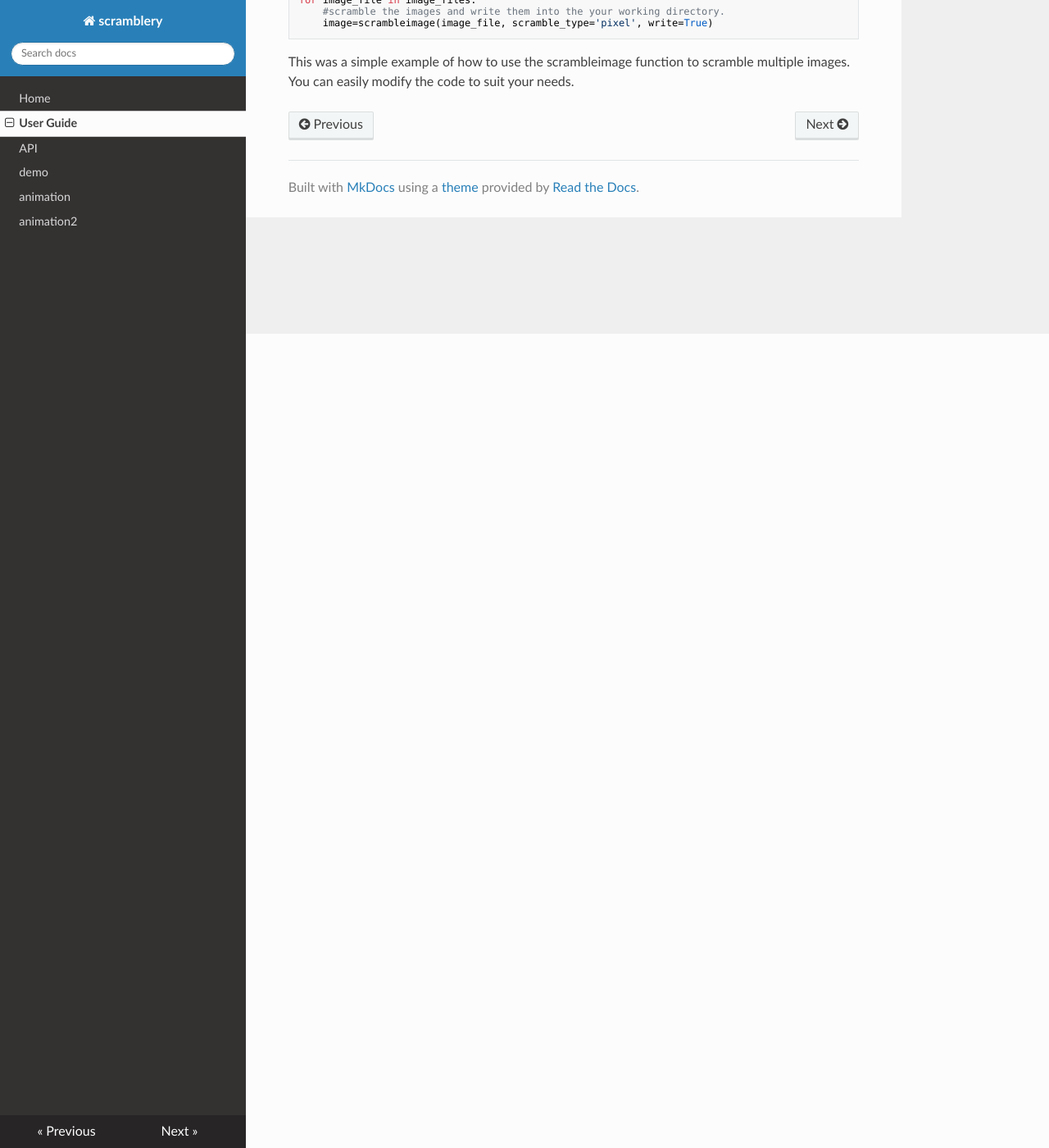
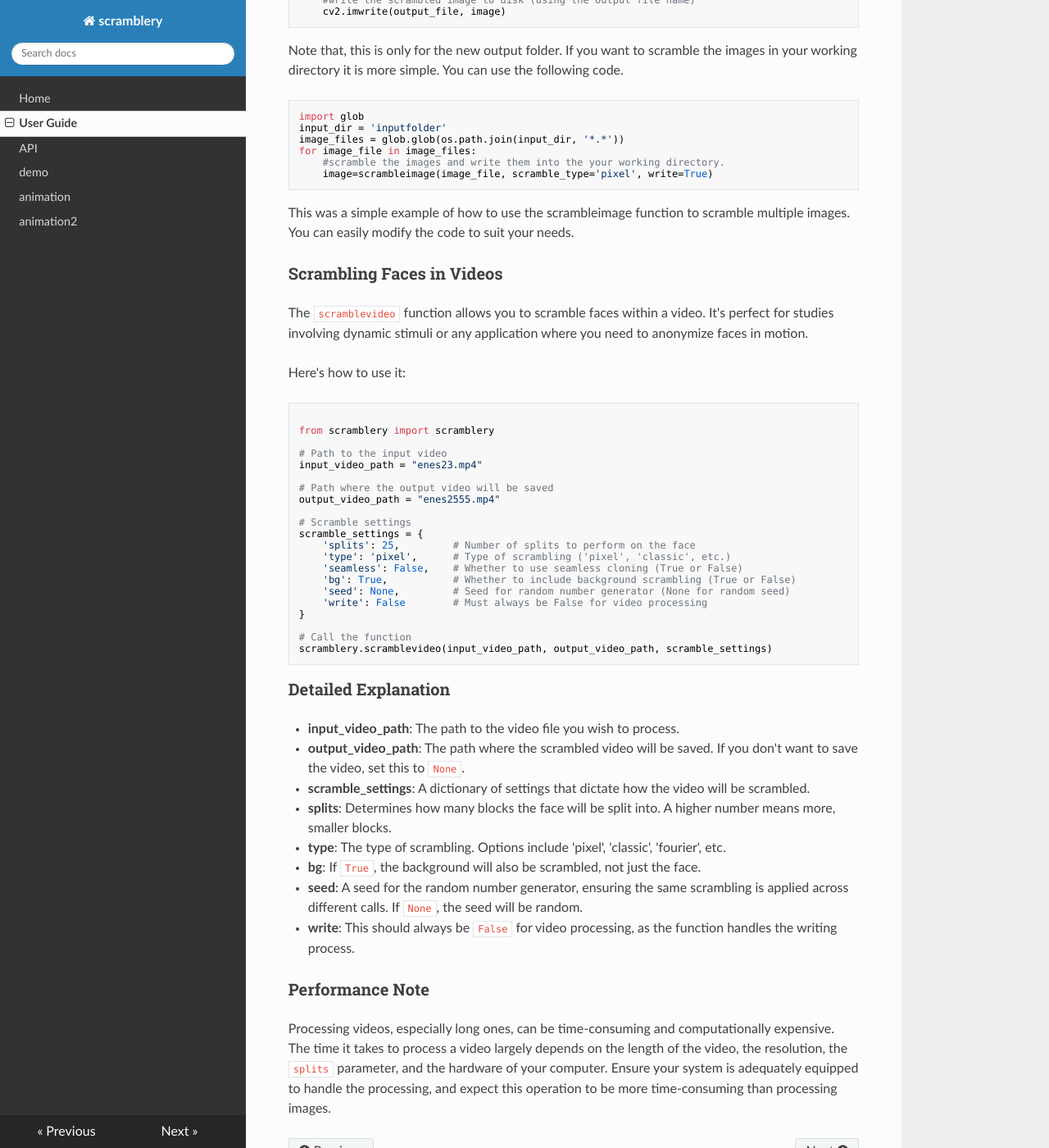
Before and after one commit to altunenes/scramblery, an MkDocs documentation site: the page built from docs/userguide.md, in a window 1280 px wide and 1400 px high, scrolled down 993 px. Shown: the whole window at 82% size. Built offline with MkDocs 1.6.1, drawn with Linux system fonts in a browser that asks for light colours; nearby versions of some CDN libraries; some of the changed text lies outside the part shown.

````diff
--- a/docs/userguide.md
+++ b/docs/userguide.md
@@ -1,21 +1,30 @@
 #### Installation
 - The package can be found in pypi. To install the package, run the following command in the terminal:
 - `pip install scramblery`
+
+### Dependencies
+To use the `scramblery` package, the following Python packages need to be installed. You can install them using `pip`:
+
+```sh
+pip install mediapipe
+pip install opencv-python
+pip install numpy
+```
+
 #### Usage
 - import the package:
 - `from scramblery import scramblery`
 - The package has 3 functions to use. Use the functions in the following manner:
 - `scramblery.scrambleimage("Lena.png",8,8)`
 - `scramblery.scrambleface("Lena.png",8)`
--  scramblery.scramblevideo("Lena.png",8,8)
--
+
 Sometimes there may be some errors related to the size of the image when splitting into squares. Therefore, you may need to edit the number you will reserve. I will fix this issue in future releases.
 
 
 
 If you want to scramble multiple images you can use following code for best results. This will make sure that the same blocks are scrambled in all images.
 
-```
+```python
 import glob
 #input folder containing the images to be scrambled (in this case, the folder is called 'inputfolder' in my working directory)
 input_dir = 'inputfolder'
@@ -45,3 +54,49 @@ for image_file in image_files:
 ```
 
 This was a simple example of how to use the scrambleimage function to scramble multiple images. You can easily modify the code to suit your needs.
+
+
+### Scrambling Faces in Videos
+
+
+The `scramblevideo` function allows you to scramble faces within a video. It's perfect for studies involving dynamic stimuli or any application where you need to anonymize faces in motion.
+
+Here's how to use it:
+
+```python
+
+from scramblery import scramblery
+
+# Path to the input video
+input_video_path = "enes23.mp4"
+
+# Path where the output video will be saved
+output_video_path = "enes2555.mp4"
+
+# Scramble settings
+scramble_settings = {
+    'splits': 25,         # Number of splits to perform on the face
+    'type': 'pixel',      # Type of scrambling ('pixel', 'classic', etc.)
+    'seamless': False,    # Whether to use seamless cloning (True or False)
+    'bg': True,           # Whether to include background scrambling (True or False)
+    'seed': None,         # Seed for random number generator (None for random seed)
+    'write': False        # Must always be False for video processing
+}
+
+# Call the function
+scramblery.scramblevideo(input_video_path, output_video_path, scramble_settings)
+```
+
+### Detailed Explanation
+
+- **input_video_path**: The path to the video file you wish to process.
+- **output_video_path**: The path where the scrambled video will be saved. If you don't want to save the video, set this to `None`.
+- **scramble_settings**: A dictionary of settings that dictate how the video will be scrambled.
+  - **splits**: Determines how many blocks the face will be split into. A higher number means more, smaller blocks.
+  - **type**: The type of scrambling. Options include 'pixel', 'classic', 'fourier', etc.
+  - **bg**: If `True`, the background will also be scrambled, not just the face.
+  - **seed**: A seed for the random number generator, ensuring the same scrambling is applied across different calls. If `None`, the seed will be random.
+  - **write**: This should always be `False` for video processing, as the function handles the writing process.
+
+### Performance Note
+Processing videos, especially long ones, can be time-consuming and computationally expensive. The time it takes to process a video largely depends on the length of the video, the resolution, the `splits` parameter, and the hardware of your computer. Ensure your system is adequately equipped to handle the processing, and expect this operation to be more time-consuming than processing images.
````
Also changed, not shown: README.md (+47 -23 lines), assets/fr.png (added), docs/assets/fr.png (added).
